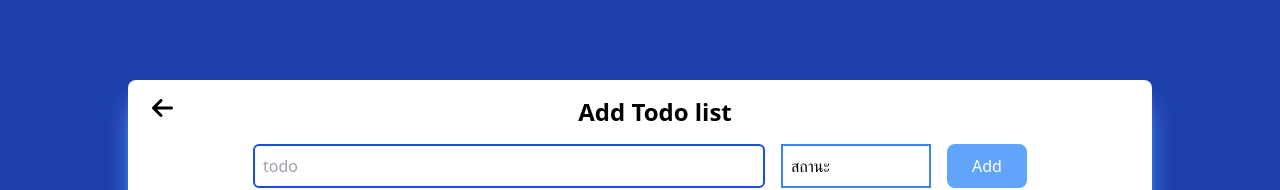
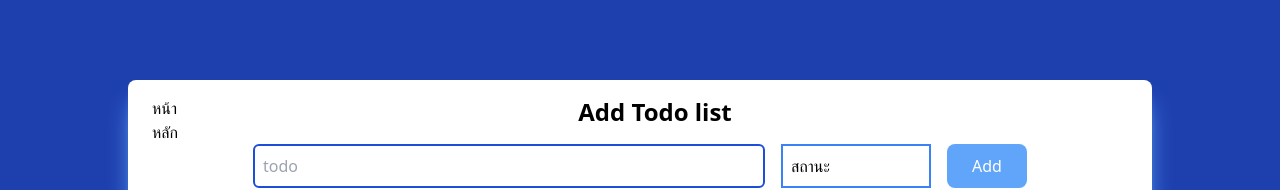
Before and after one commit to khoffan/todo-next, a Next.js app: page /add-todo in a window 1280 px wide. Shown: the top 190 px of the page. Built offline with nearby package versions, Linux system fonts and the light colour scheme.

Commit message:
fix fontawesome

```diff
--- a/app/_components/FromAction.js
+++ b/app/_components/FromAction.js
@@ -1,5 +1,5 @@
 "use client";
-import { faL, fas } from "@fortawesome/free-solid-svg-icons";
+
 import React, { useRef, useState, useEffect } from "react";
 
 export default function FromAction({ functionTodo, todoId }) {
--- a/app/add-todo/page.js
+++ b/app/add-todo/page.js
@@ -1,19 +1,13 @@
 import Link from "next/link";
 import FromAction from "../_components/FromAction";
 import { saveTodo } from "./actions";
-
-import { FontAwesomeIcon } from "@fortawesome/react-fontawesome";
-import { faArrowLeft } from "@fortawesome/free-solid-svg-icons";
 
 export default function Todo() {
 	return (
 		<>
 			<div className="w-full px-6 flex flex-rows justify-between">
 				<Link href={"/"} className="relative w-[30px] h-[20px]">
-					<FontAwesomeIcon
-						icon={faArrowLeft}
-						className="text-2xl hover:text-blue-400 hover:transition-all duration-500"
-					/>
+					หน้าหลัก
 				</Link>
 				<p className="text-2xl font-bold">Add Todo list</p>
 				<div></div>
--- a/app/edit-todo/[id]/page.js
+++ b/app/edit-todo/[id]/page.js
@@ -2,18 +2,13 @@ import FromAction from "@/app/_components/FromAction";
 import Link from "next/link";
 import { updateTodo } from "./action";
 
-import { FontAwesomeIcon } from "@fortawesome/react-fontawesome";
-import { faArrowLeft } from "@fortawesome/free-solid-svg-icons";
 export default async function page({ params }) {
 	const { id } = await params;
 	return (
 		<>
 			<div className="w-full px-6 flex flex-rows justify-between">
 				<Link href={"/"} className="relative w-[30px] h-[20px]">
-					<FontAwesomeIcon
-						icon={faArrowLeft}
-						className="text-2xl hover:text-blue-400 hover:transition-all duration-500"
-					/>
+					หน้าหลัก
 				</Link>
 				<p className="text-2xl font-bold">Todo list</p>
 				<div></div>
--- a/app/layout.js
+++ b/app/layout.js
@@ -1,9 +1,5 @@
 import localFont from "next/font/local";
 import "./globals.css";
-
-import { config } from '@fortawesome/fontawesome-svg-core'
-import '@fortawesome/fontawesome-svg-core/styles.css'
-config.autoAddCss = false
 
 const geistSans = localFont({
 	src: "./fonts/GeistVF.woff",
--- a/app/page.js
+++ b/app/page.js
@@ -2,11 +2,8 @@ import Link from "next/link";
 import { Suspense } from "react";
 import Loading from "./loading";
 import TodoLabel from "./_components/todo_label";
-import { resolve } from "styled-jsx/css";
 let todoList = [];
 export default async function Home() {
-	await new Promise((resolve) => setInterval(resolve, 1000));
-
 	try {
 		const res = await fetch("http://localhost:3000/api/todos", {
 			method: "GET",
--- a/package.json
+++ b/package.json
@@ -9,11 +9,6 @@
 		"lint": "next lint"
 	},
 	"dependencies": {
-    "@fortawesome/fontawesome-svg-core": "^6.7.1",
-    "@fortawesome/free-brands-svg-icons": "^6.7.1",
-    "@fortawesome/free-regular-svg-icons": "^6.7.1",
-    "@fortawesome/free-solid-svg-icons": "^6.7.1",
-    "@fortawesome/react-fontawesome": "^0.2.2",
 		"@prisma/client": "^6.0.0",
 		"i": "^0.3.7",
 		"next": "15.0.3",
```
Also changed, not shown: 2 other files (tests, documents, lock files or other folders). Lines whose indentation alone changed are shown as unchanged.
